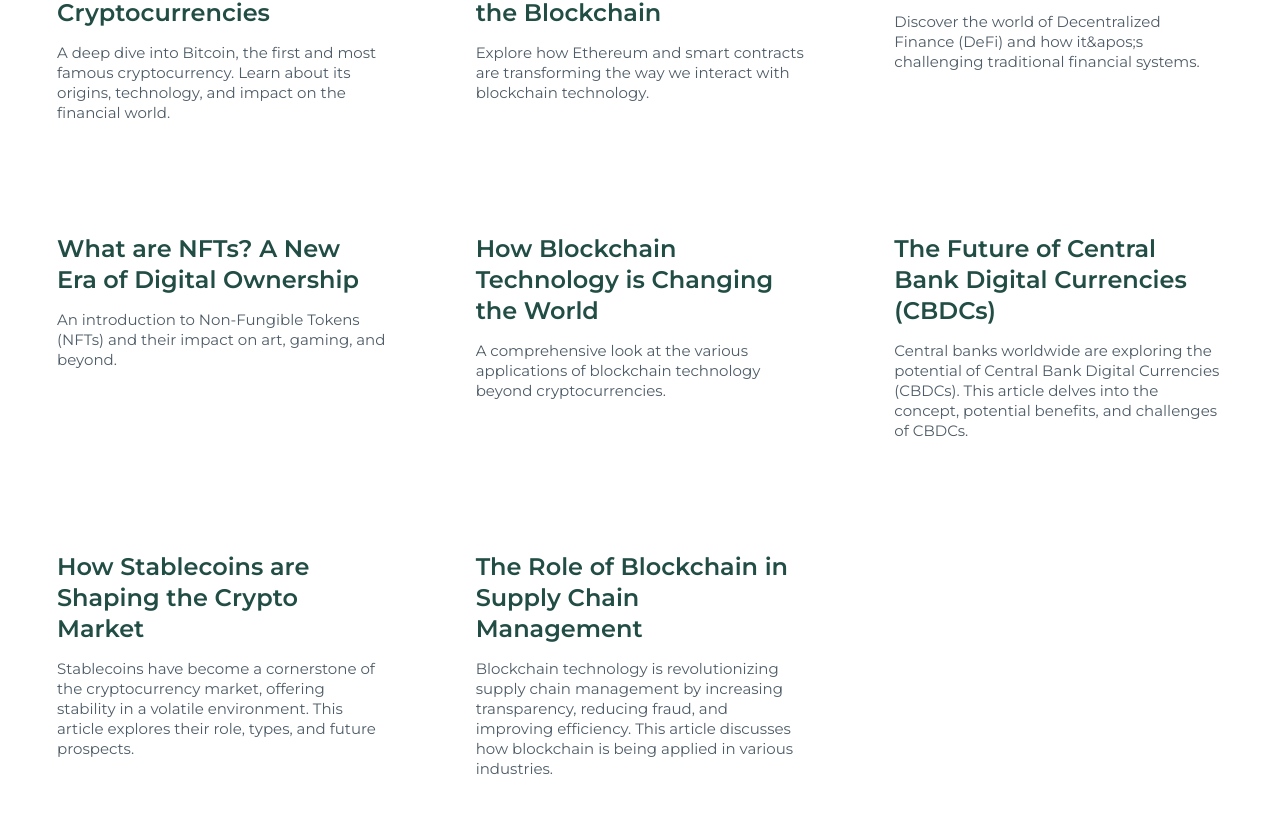
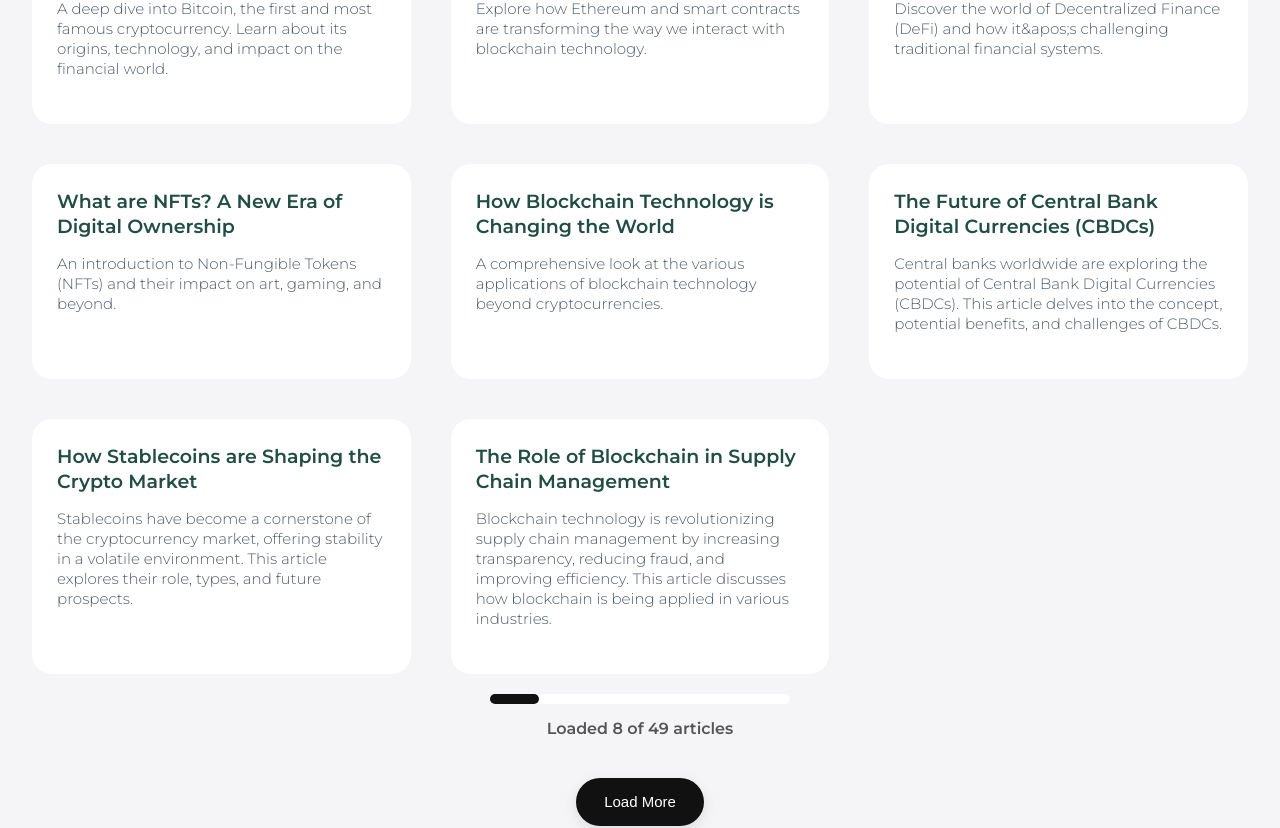
Before and after one commit to ArmandoHysaj/abuzzify, a Next.js app: page /templates/articles in a window 1280 px wide. Shown: the part 374-1202 px from the top of the page. Built offline with nearby package versions, Linux system fonts and the light colour scheme; no server answers.

Commit message:
wip | Articles

```diff
--- a/src/app/components/CoinCarouselBar/coin-carousel-bar.scss
+++ b/src/app/components/CoinCarouselBar/coin-carousel-bar.scss
@@ -4,7 +4,8 @@
   position: sticky;
   top: 0;
   background-color: white;
-  z-index: 9;
+  z-index: 99;
+  margin-top: -1px;
 
   cursor: default;
   .coin-bar {
--- a/src/app/templates/articles/ArticleCard.tsx
+++ b/src/app/templates/articles/ArticleCard.tsx
@@ -20,7 +20,7 @@ export default function ArticleCard({ article }: ArticleCardProps) {
 
   return (
     <div className="article-card" onClick={() => setShowContent(!showContent)}>
-      <h2 className="article-title">{article.title}</h2>
+      <h3 className="article-title">{article.title}</h3>
       <p className="article-summary cp-text">{article.summary}</p>
       {showContent && <ArticleContent content={article.content} />}
     </div>
--- a/src/app/templates/articles/articles.scss
+++ b/src/app/templates/articles/articles.scss
@@ -4,8 +4,25 @@
     margin-bottom: 40px;
   }
   .article-section {
-    margin: 4rem auto;
-  }
+    padding: 64px 0;
+position: relative;
+> * {
+    z-index: 9;
+    position: relative;
+}
+&:after{
+    content: "";
+    background-color: #f5f5f7;
+    position: absolute;
+    width: 100vw;
+    z-index: 0;
+    top: 0;
+    left: 50%;
+    transform: translateX(-50%);
+    height: calc(100% + 32px);
+
+}
+}
   .article-list {
     display: grid;
     grid-template-columns: repeat(auto-fill, minmax(300px, 1fr));
@@ -16,6 +33,7 @@
     background-color: #ffffff;
     padding: 25px;
     border: none;
+    border-radius: 20px;
     transition: transform 0.4s ease, box-shadow 0.4s ease;
     cursor: pointer;
     position: relative;
@@ -31,45 +49,45 @@
     margin-bottom: 15px;
   }
 
-  .article-summary {
+  .article-summary,
+  .article-content {
     margin-bottom: 20px;
+    font-family: "Montserrat-Light";
   }
 
-  .article-content {
-    margin-top: 25px;
-    display: none;
-  }
-
-  .article-card:hover .article-content {
-    display: block;
-  }
+.article-content{
+    border-top: 2px solid #f5f5f7;
+    padding-top: 20px;
+}
 
 .progress-container {
-    margin-top: 20px;
-    background-color: #f3f3f3;
-    border-radius: 5px;
-    height: 20px;
+    background-color: white;
+    border-radius: 10px;
+    height: 10px;
     width: 100%;
+    max-width: 300px;
+    margin: 20px auto 0;
   }
 
   .progress-bar {
     height: 100%;
-    background-color: #4caf50;
+    background-color: #111;
     border-radius: 5px;
     transition: width 0.3s ease;
   }
 
   .indicator-bar {
-    margin-top: 10px;
+    margin-top: 15px;
     font-size: 16px;
     color: #555;
+    font-family: "Montserrat-SemiBold";
     text-align: center;
   }
 
 
   .load-more-button {
     display: block;
-    margin: 50px auto 0;
+    margin: 40px auto 0;
     padding: 14px 28px;
     background-color: #111111;
     color: #fff;
@@ -81,7 +99,6 @@
   }
 
   .load-more-button:hover {
-    background-color: #218838;
     transform: translateY(-5px);
     box-shadow: 0 6px 20px rgba(0, 0, 0, 0.15);
   }
```
